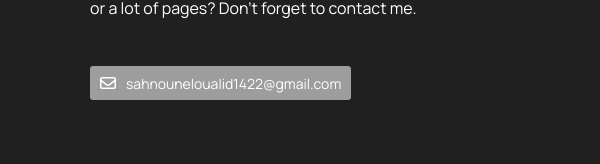
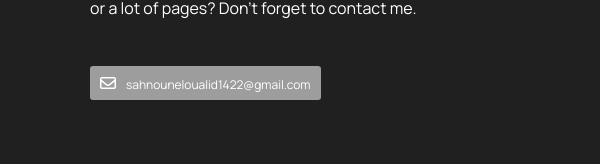
Before and after one commit to WalidSahnoun0001/waleed-sahnoun, a React (Create React App) app: page / in a window 600 px wide. Shown: the part 379-543 px from the top of the page. Built offline with nearby package versions, Linux system fonts and the light colour scheme; the HTML template or start-up script is replaced by a standard one.

Commit message:
Portfolio

```diff
--- a/src/components/Hero/hero.css
+++ b/src/components/Hero/hero.css
@@ -69,7 +69,7 @@ section .hero-content .email-me a:hover {
         padding: 6px 10px;
     }
     section .hero-content .email-me a span {
-        font-size: 14px;
+        font-size: 12px;
     }
 }
 @media (min-width: 768px) and (max-width: 991.98px) {
```
